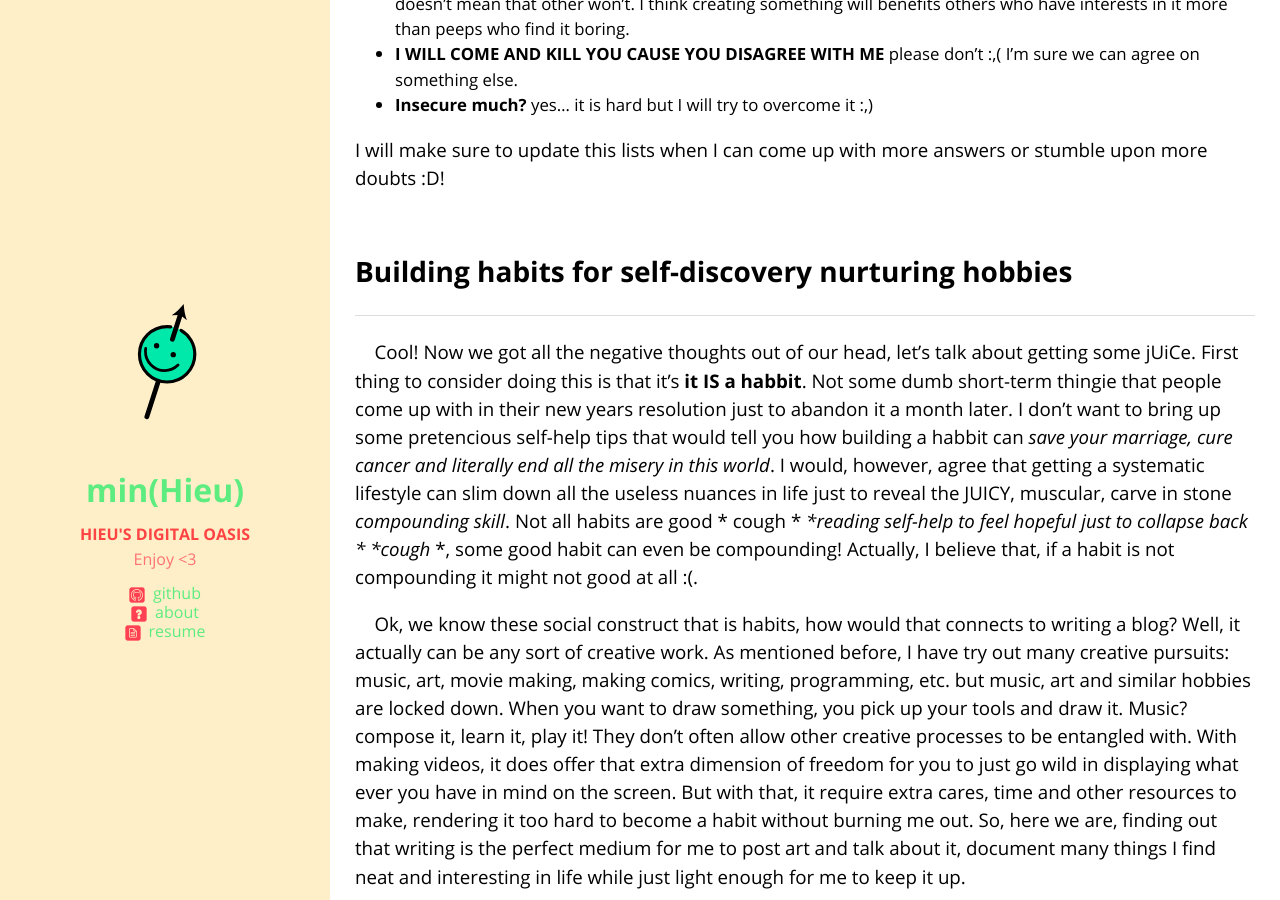
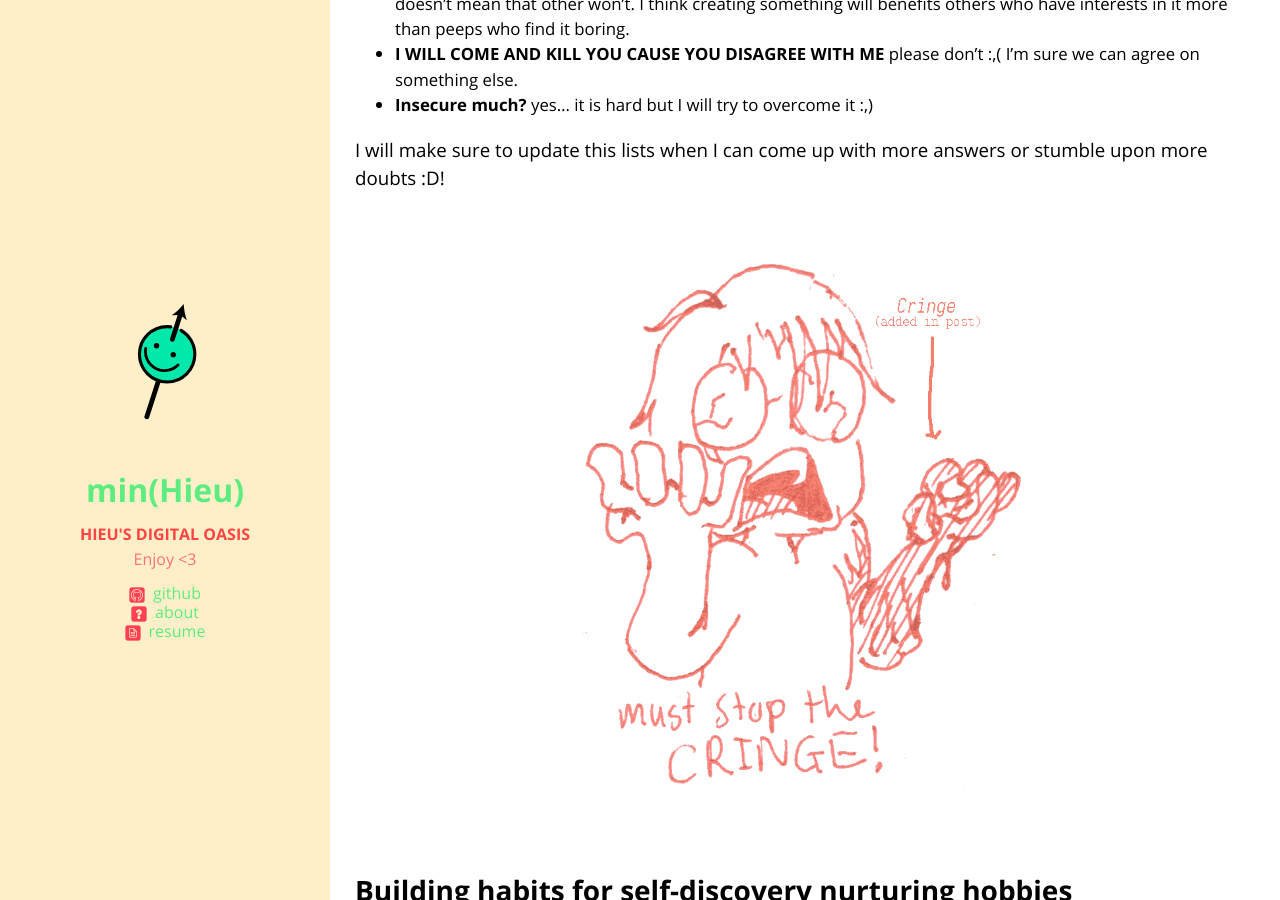
Before and after one commit to min-hieu/min-hieu.github.io, a Jekyll site: the page built from _posts/2021-02-10-New-start.md, in a window 1280 px wide and 900 px high, scrolled down 1999 px. Built offline with Jekyll 4.4.1, drawn with Linux system fonts in a browser that asks for light colours.

Commit message:
added cringe comic

```diff
--- a/_posts/2021-02-10-New-start.md
+++ b/_posts/2021-02-10-New-start.md
@@ -31,6 +31,10 @@ I have made anythings before in the past: videos, blogs, art, etc. However, I al
 
 I will make sure to update this lists when I can come up with more answers or stumble upon more doubts :D!
 
+<div class="clickable-image"><a href="/assets/images/cringe.png" style="max-height: 400px" >
+  <img src="/assets/images/cringe.png" alt-text="cringe comic" data-echo="/assets/images/cringe.png" />
+</a></div>
+
 ## Building habits for self-discovery nurturing hobbies
 
 &nbsp;&nbsp;&nbsp;&nbsp;Cool! Now we got all the negative thoughts out of our head, let's talk about getting some jUiCe. First thing to consider doing this is that it's **it IS a habbit**. Not some dumb short-term thingie that people come up with in their new years resolution just to abandon it a month later. I don't want to bring up some pretencious self-help tips that would tell you how building a habbit can *save your marriage, cure cancer and literally end all the misery in this world*. I would, however, agree that getting a systematic lifestyle can slim down all the useless nuances in life just to reveal the JUICY, muscular, carve in stone *compounding skill*. Not all habits are good * cough * **reading self-help to feel hopeful just to collapse back * *cough* *, some good habit can even be compounding! Actually, I believe that, if a habit is not compounding it might not good at all :(.
```
Also changed, not shown: assets/images/cringe.png (added).
